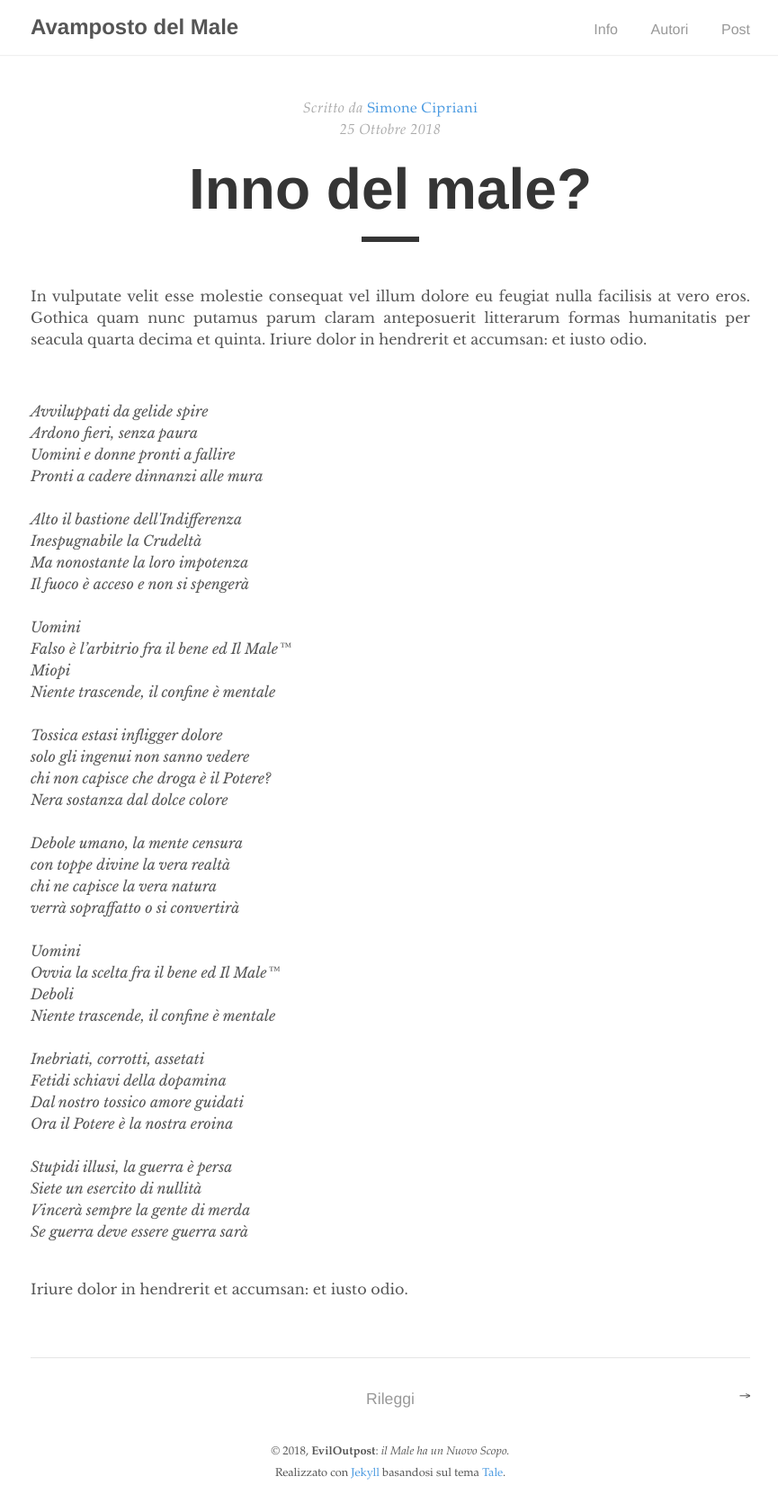
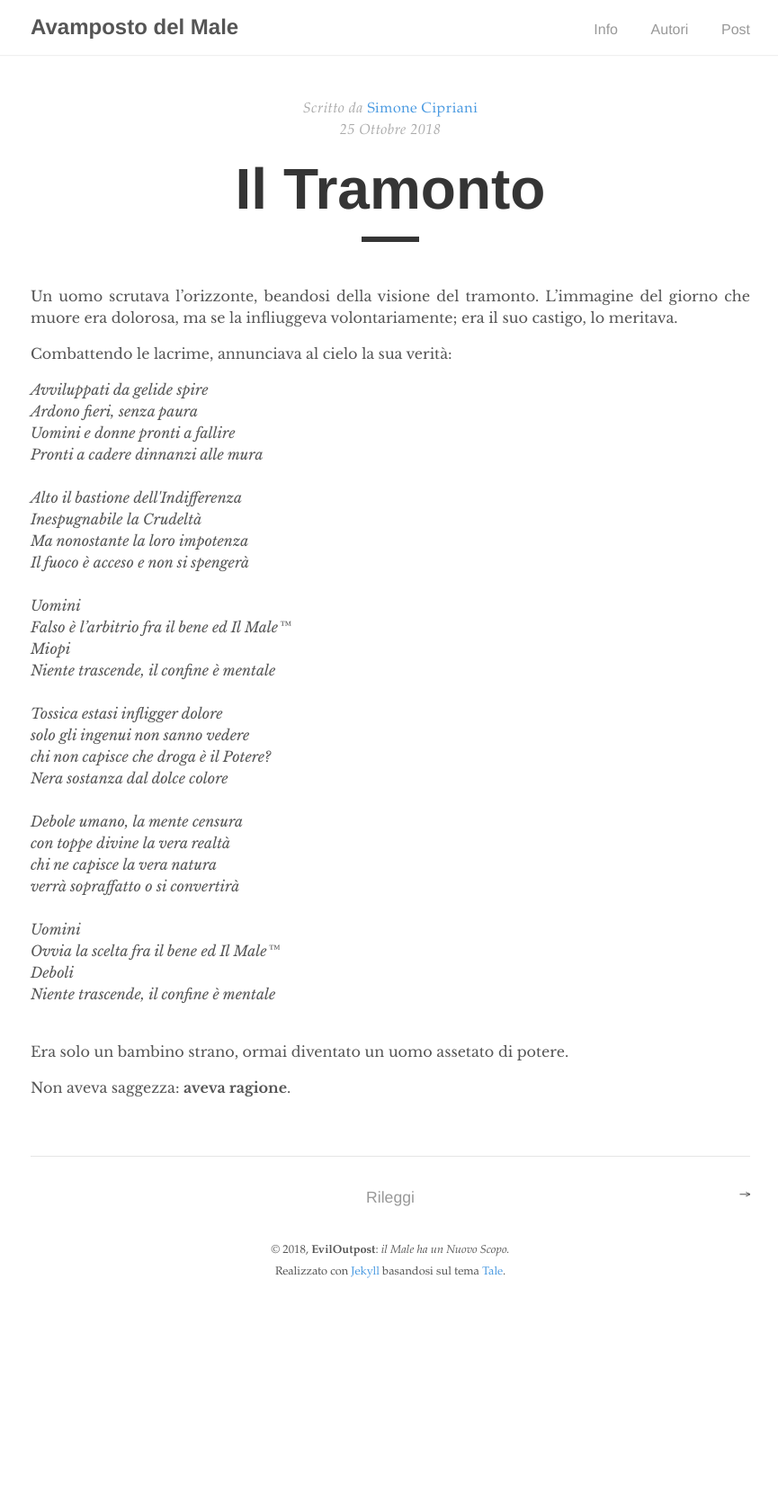
Before and after one commit to eviloutpost/eviloutpost.github.io, a Jekyll site: the page built from _posts/2018-10-25-avviluppati.md, in a window 1280 px wide. Shown: the whole page at 90% size, without its empty margins (206-1071 px from the left). Built offline with Jekyll 4.4.1, drawn with Linux system fonts in a browser that asks for light colours; after the commit the page ends 1457 px from its top, so only the background shows below that.

Commit message:
Done new post

```diff
--- a/_posts/2018-10-25-avviluppati.md
+++ b/_posts/2018-10-25-avviluppati.md
@@ -1,14 +1,13 @@
 ---
 layout: post
-title:  "Inno del male?"
+title:  "Il Tramonto"
 author: "gesucca"
-display: 2
+display: 1
 ---
 
-<!-- TODO: add initial caption and format (oh, and title and date) -->
-In vulputate velit esse molestie consequat vel illum dolore eu feugiat nulla facilisis at vero eros. Gothica quam nunc putamus parum claram anteposuerit litterarum formas humanitatis per seacula quarta decima et quinta. Iriure dolor in hendrerit et accumsan: et iusto odio.
+Un uomo scrutava l'orizzonte, beandosi della visione del tramonto. L'immagine del giorno che muore era dolorosa, ma se la infliuggeva volontariamente; era il suo castigo, lo meritava.
 
-<br>
+Combattendo le lacrime, annunciava al cielo la sua verità:
 
 <div style="font-style: italic;" >
 Avviluppati da gelide spire <br/>
@@ -40,18 +39,10 @@ Uomini <br/>
 Ovvia la scelta fra il bene ed Il Male&trade; <br/>
 Deboli <br/>
 Niente trascende, il confine è mentale <br/>
-<br>
-Inebriati, corrotti, assetati <br/>
-Fetidi schiavi della dopamina <br/>
-Dal nostro tossico amore guidati <br/>
-Ora il Potere è la nostra eroina <br/>
-<br>
-Stupidi illusi, la guerra è persa <br/>
-Siete un esercito di nullità <br/>
-Vincerà sempre la gente di merda <br/>
-Se guerra deve essere guerra sarà <br/>
 </div>
 
 <br>
 
-Iriure dolor in hendrerit et accumsan: et iusto odio.
+Era solo un bambino strano, ormai diventato un uomo assetato di potere.
+
+Non aveva saggezza: **aveva ragione**.
```
